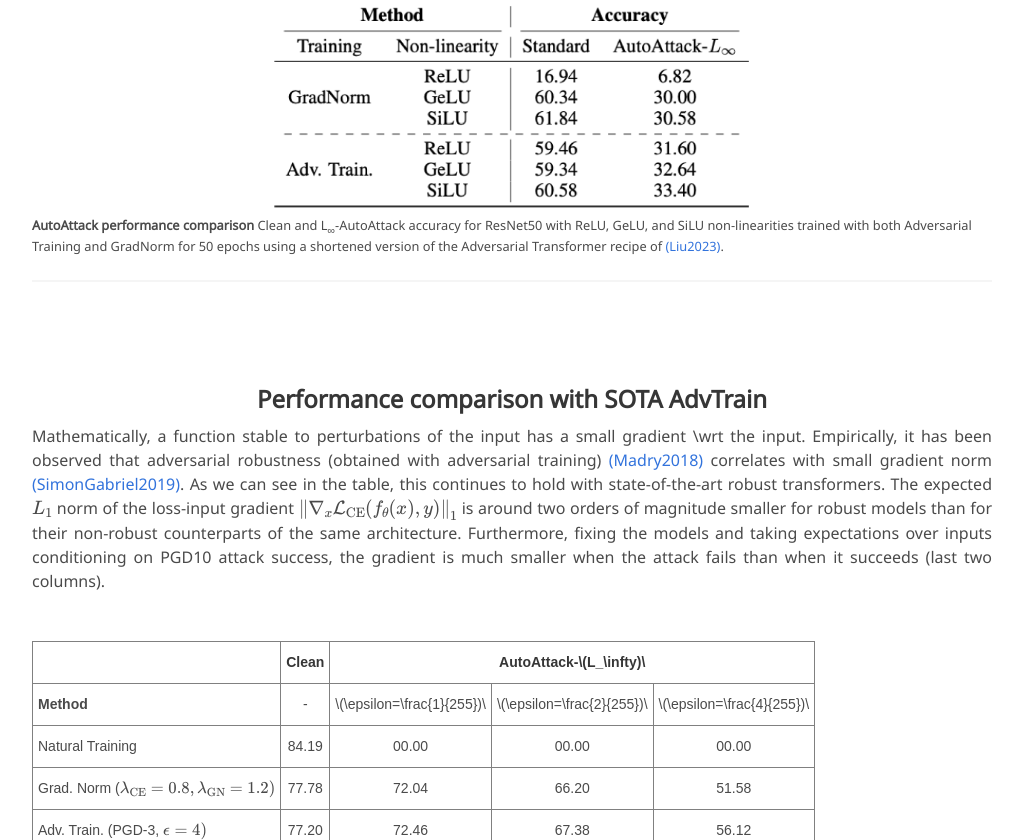
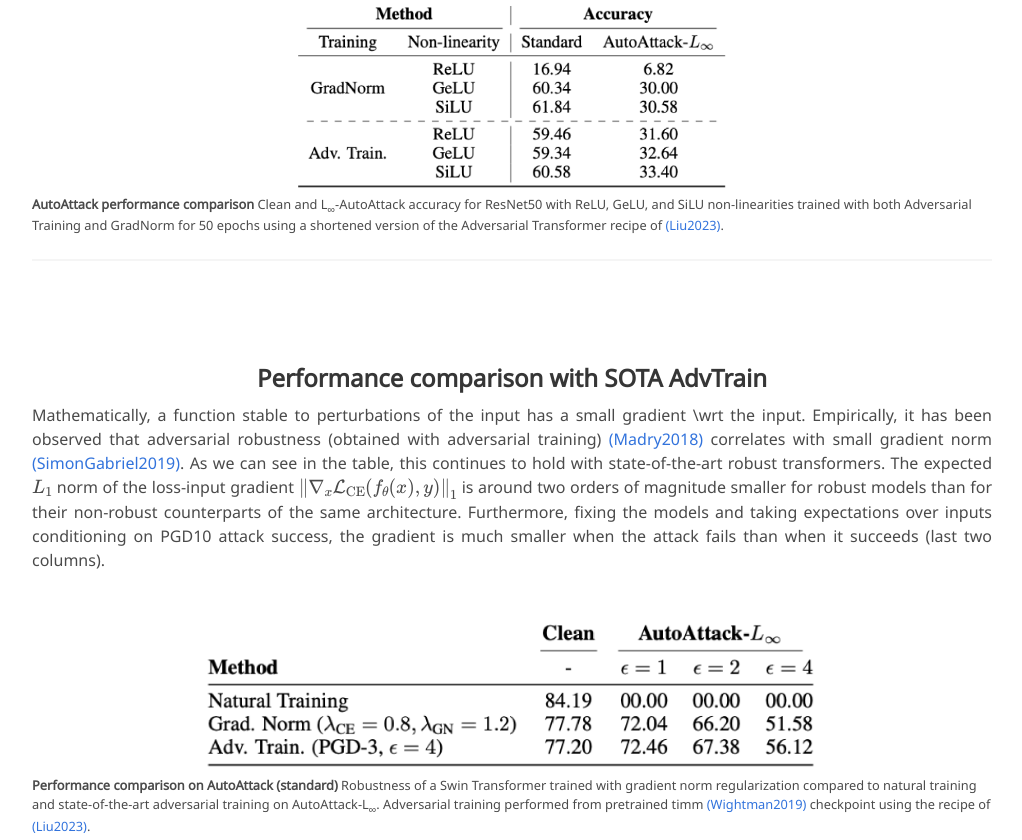
Before and after one commit to adriarm/adriarm.github.io, a Jekyll site: the page _pages/robustness_natural_gradients/index.html, which Jekyll copies as it is, in a window 1280 px wide. Shown: the part 2681-3521 px from the top of the page, without its empty margins (128-1150 px from the left). Built offline with Jekyll 4.4.1, drawn with Linux system fonts in a browser that asks for light colours; nearby versions of some CDN libraries; some web fonts are replaced; library files that are not in the unit come from our copies; a style sheet for code colours, icons or effects is not loaded; grey boxes are pictures that could not be loaded.

Commit message:
use table images

```diff
--- a/_pages/robustness_natural_gradients/index.html
+++ b/_pages/robustness_natural_gradients/index.html
@@ -236,7 +236,7 @@
       </figcaption>
     </figure>
     <br />
-    <img src="./images/table4.png" style="display: block; margin: auto; width: 50%;"/>
+    <img src="./images/table4.png" style="display: block; margin: auto; width: 45%;"/>
       <figcaption style="font-size: 0.8em;">
         <b>AutoAttack performance comparison</b>
         Clean and L<sub>&infin;</sub>-AutoAttack accuracy for ResNet50 with ReLU, GeLU, and SiLU non-linearities trained with both Adversarial Training and GradNorm for
@@ -266,55 +266,7 @@
     <br />
     <figure>
 
-    <!-- <img src="./images/table2.png" style="display: block; margin: auto; width: 65%;"/> -->
-    <style type="text/css">
-      .tg  {border-collapse:collapse;border-spacing:0;}
-      .tg td{border-color:black;border-style:solid;border-width:1px;font-family:Arial, sans-serif;font-size:14px;
-        overflow:hidden;padding:10px 5px;word-break:normal;}
-      .tg th{border-color:black;border-style:solid;border-width:1px;font-family:Arial, sans-serif;font-size:14px;
-        font-weight:normal;overflow:hidden;padding:10px 5px;word-break:normal;}
-      .tg .tg-c3ow{border-color:inherit;text-align:center;vertical-align:top}
-      .tg .tg-0pky{border-color:inherit;text-align:left;vertical-align:top}
-      .tg .tg-7btt{border-color:inherit;font-weight:bold;text-align:center;vertical-align:top}
-      .tg .tg-fymr{border-color:inherit;font-weight:bold;text-align:left;vertical-align:top}
-      </style>
-      <table class="tg"><thead>
-        <tr>
-          <th class="tg-0pky"></th>
-          <th class="tg-7btt">Clean</th>
-          <th class="tg-7btt" colspan="3">AutoAttack-\(L_\infty)\</th>
-        </tr></thead>
-      <tbody>
-        <tr>
-          <td class="tg-fymr">Method</td>
-          <td class="tg-c3ow">-</td>
-          <td class="tg-c3ow">\(\epsilon=\frac{1}{255})\</td>
-          <td class="tg-c3ow">\(\epsilon=\frac{2}{255})\</td>
-          <td class="tg-c3ow">\(\epsilon=\frac{4}{255})\</td>
-        </tr>
-        <tr>
-          <td class="tg-0pky">Natural Training</td>
-          <td class="tg-c3ow">84.19</td>
-          <td class="tg-c3ow">00.00</td>
-          <td class="tg-c3ow">00.00</td>
-          <td class="tg-c3ow">00.00</td>
-        </tr>
-        <tr>
-          <td class="tg-0pky">Grad. Norm (\(\lambda_{\text{CE}}=0.8,\lambda_{\text{GN}}=1.2)\)</td>
-          <td class="tg-c3ow">77.78</td>
-          <td class="tg-c3ow">72.04</td>
-          <td class="tg-c3ow">66.20</td>
-          <td class="tg-c3ow">51.58</td>
-        </tr>
-        <tr>
-          <td class="tg-0pky">Adv. Train. (PGD-3, \(\epsilon=4)\)</td>
-          <td class="tg-c3ow">77.20</td>
-          <td class="tg-c3ow">72.46</td>
-          <td class="tg-c3ow">67.38</td>
-          <td class="tg-c3ow">56.12</td>
-        </tr>
-      </tbody></table>
-
+    <img src="./images/table2.png" style="display: block; margin: auto; width: 65%;"/>
       <figcaption style="font-size: 0.8em;">
         <b>Performance comparison on AutoAttack (standard)</b>
         Robustness of a Swin Transformer trained with gradient norm regularization compared to natural training
```
